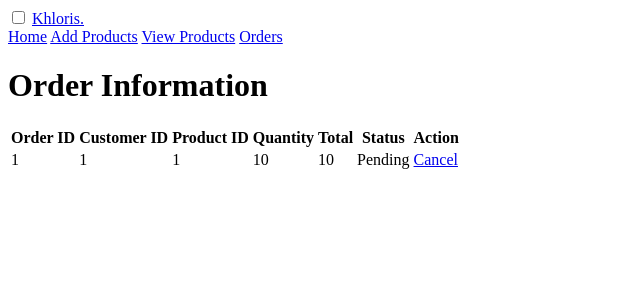
After one commit to louisecalix/khloris_ecommerce, a PHP site: page /admin/order.php in a window 1280 px wide. The commit adds this page. Shown: the top 300 px of the page, without its empty margins (0-640 px from the left). Run offline with PHP 8.4, Linux system fonts and the light colour scheme; tables that the repository leaves empty or names only in its code hold one stand-in row (values such as "Sample post").

Commit message:
new files

```diff
--- a/admin/add_products.php
+++ b/admin/add_products.php
@@ -47,7 +47,7 @@ if (isset($_POST['add_product'])) {
             <a href="../admin/admin_dashboard.php">Home</a>
             <a href="../admin/add_products.php">Add Products</a>
             <a href="../admin/view_products.php">View Products</a>
-            <a href="#Orders">Orders</a>
+            <a href="../admin/order.php">Orders</a>
         </nav>
         <div class="icons">
             <a href="admin_logout.php" class="fa-solid fa-right-from-bracket" onclick="return confirmLogout()"></a>
--- /dev/null
+++ b/admin/order.php
@@ -0,0 +1,89 @@
+<?php
+    session_start();
+    include('../php/config.php');
+
+    if (isset($_GET['order_id'])) {
+        $id = $_GET['order_id'];
+
+        $check_sql = "SELECT status FROM orders_user WHERE order_id='$id'";
+        $check_result = mysqli_query($con, $check_sql);
+        $order = mysqli_fetch_assoc($check_result);
+
+        if ($order && $order['status'] === 'Pending') {
+            $delete_sql = "DELETE FROM orders_user WHERE order_id='$id'";
+            $data = mysqli_query($con, $delete_sql);
+
+            if ($data) {
+                header("Location: order.php");
+                exit();
+            } else {
+                echo "Error: Cant cancel the order.";
+            }
+        }
+    }
+
+
+    $sql = "SELECT * FROM orders_user";
+    $result = mysqli_query($con, $sql);
+
+?>
+
+<!DOCTYPE html>
+<html lang="en">
+<head>
+    <meta charset="UTF-8">
+    <meta name="viewport" content="width=device-width, initial-scale=1.0">
+    <title>Order</title>
+</head>
+<body>
+    <header>
+        <input type="checkbox" name="" id="toggler" />
+        <label for="toggler" class="fas fa-bars"></label>
+        <a href="../admin/admin_dashboard.php" class="logo">Khloris<span>.</span></a>
+        <nav class="navbar">
+            <a href="../admin/admin_dashboard.php">Home</a>
+            <a href="../admin/add_products.php">Add Products</a>
+            <a href="../admin/view_products.php">View Products</a>
+            <a href="../admin/order.php">Orders</a>
+        </nav>
+        <div class="icons">
+            <a href="admin_logout.php" class="fa-solid fa-right-from-bracket" onclick="return confirmLogout()"></a>
+        </div>
+    </header>
+
+    <div class="order-info">
+        <h1>Order Information</h1>
+
+        <table>
+            <tr>
+                <th>Order ID</th>
+                <th>Customer ID</th>
+                <th>Product ID</th>
+                <th>Quantity</th>
+                <th>Total</th>
+                <th>Status</th>
+                <th>Action</th>
+            </tr>
+            <?php while ($row = mysqli_fetch_assoc($result)) { ?>
+            <tr>
+                <td><?php echo $row['order_id']; ?></td>
+                <td><?php echo $row['user_id']; ?></td>
+                <td><?php echo $row['product_id']; ?></td>
+                <td><?php echo $row['qty']; ?></td>
+                <td><?php echo $row['total']; ?></td>
+                <td><?php echo $row['status']; ?></td>
+                <td>
+                    <?php if ($row['status'] === 'Pending') { ?>
+                        <a href="order.php?order_id=<?php echo $row['order_id']; ?>" class="delete-btn"
+                           onclick="return confirm('Are you sure you want to cancel this order?')">Cancel</a>
+                    <?php } else { ?>
+                        Done
+                    <?php } ?>
+                </td>
+            </tr>
+            <?php } ?>
+        </table>
+
+    </div>
+</body>
+</html>
--- a/admin/view_products.php
+++ b/admin/view_products.php
@@ -15,7 +15,6 @@
 
     $sql = "SELECT * FROM products";
     $result = mysqli_query($con, $sql);
-
 ?>
 
 <!DOCTYPE html>
@@ -39,7 +38,7 @@
             <a href="../admin/admin_dashboard.php">Home</a>
             <a href="../admin/add_products.php">Add Products</a>
             <a href="../admin/view_products.php">View Products</a>
-            <a href="#Orders">Orders</a>
+            <a href="../admin/order.php">Orders</a>
         </nav>
         <div class="icons">
             <a href="admin_logout.php" class="fa-solid fa-right-from-bracket" onclick="return confirmLogout()"></a>
```
Also changed, not shown: admin/admin_dashboard.php (+43 -10 lines), admin/total_users.php (added, +78 -0 lines).
